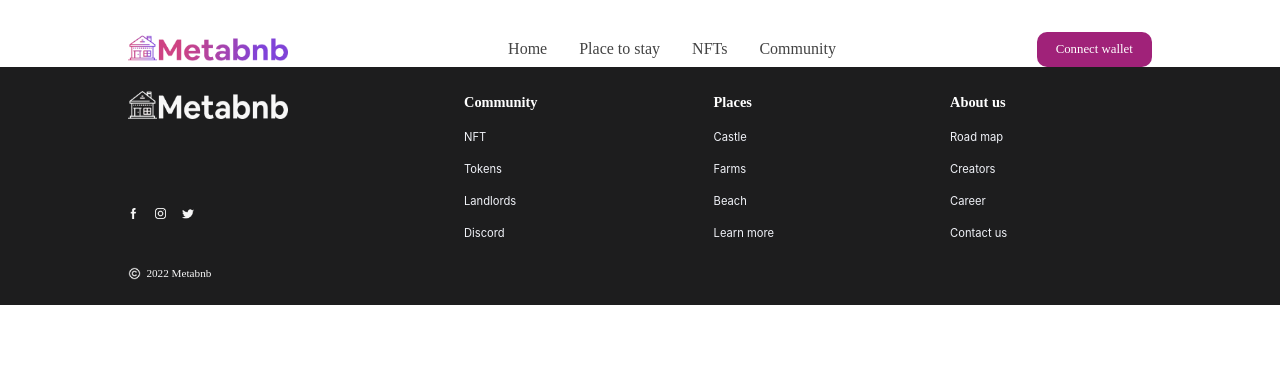
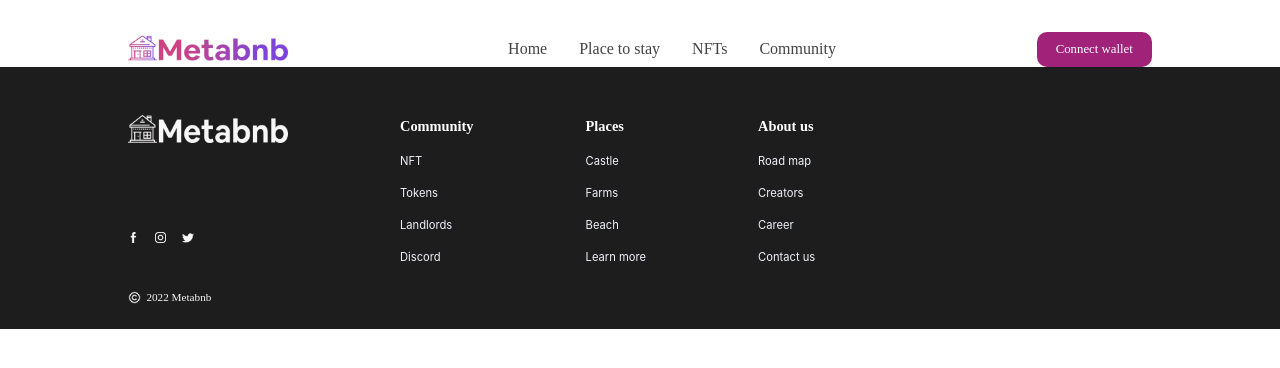
Before and after one commit to Chisquare7/meta-bnb-web, a React (Create React App) app: page / in a window 1280 px wide. Shown: the top 368 px of the page. Built offline with nearby package versions, Linux system fonts and the light colour scheme; a web font is replaced by a local one.

Commit message:
refactor: Change the margin left of each footer container

```diff
--- a/src/App.css
+++ b/src/App.css
@@ -121,6 +121,7 @@ h1, h2, h3, h4, h5, h6, p, input, span, ul, li, Link, button {
 
 .sect__footer {
   background: #1D1D1E;
+  padding-top: 1.5em;
 
 }
 
@@ -305,7 +306,7 @@ h1, h2, h3, h4, h5, h6, p, input, span, ul, li, Link, button {
 }
 
 .each__footContainer + .each__footContainer {
-  margin-left: 11em;
+  margin-left: 7em;
 }
 
 .social__contents {
```
